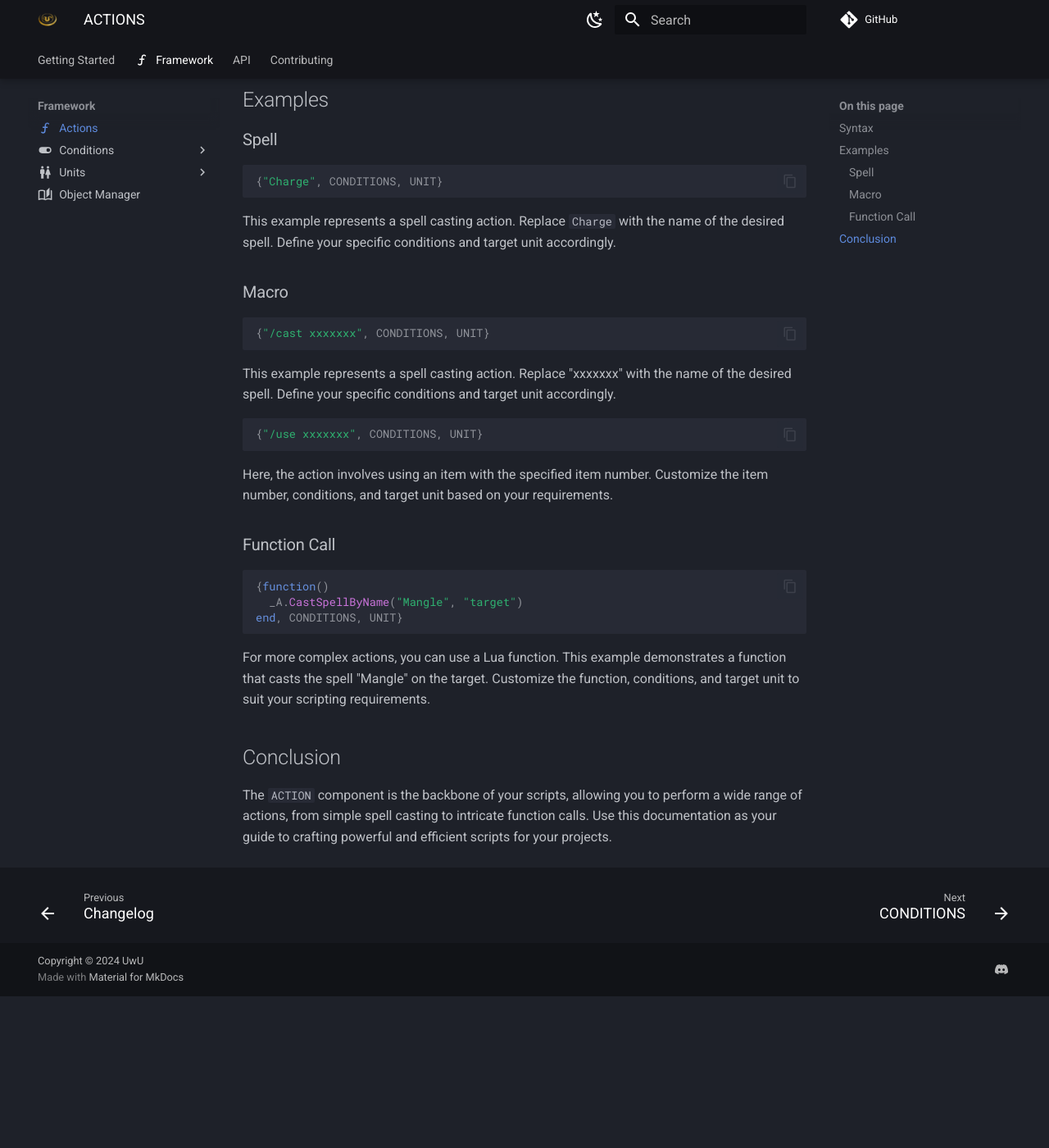
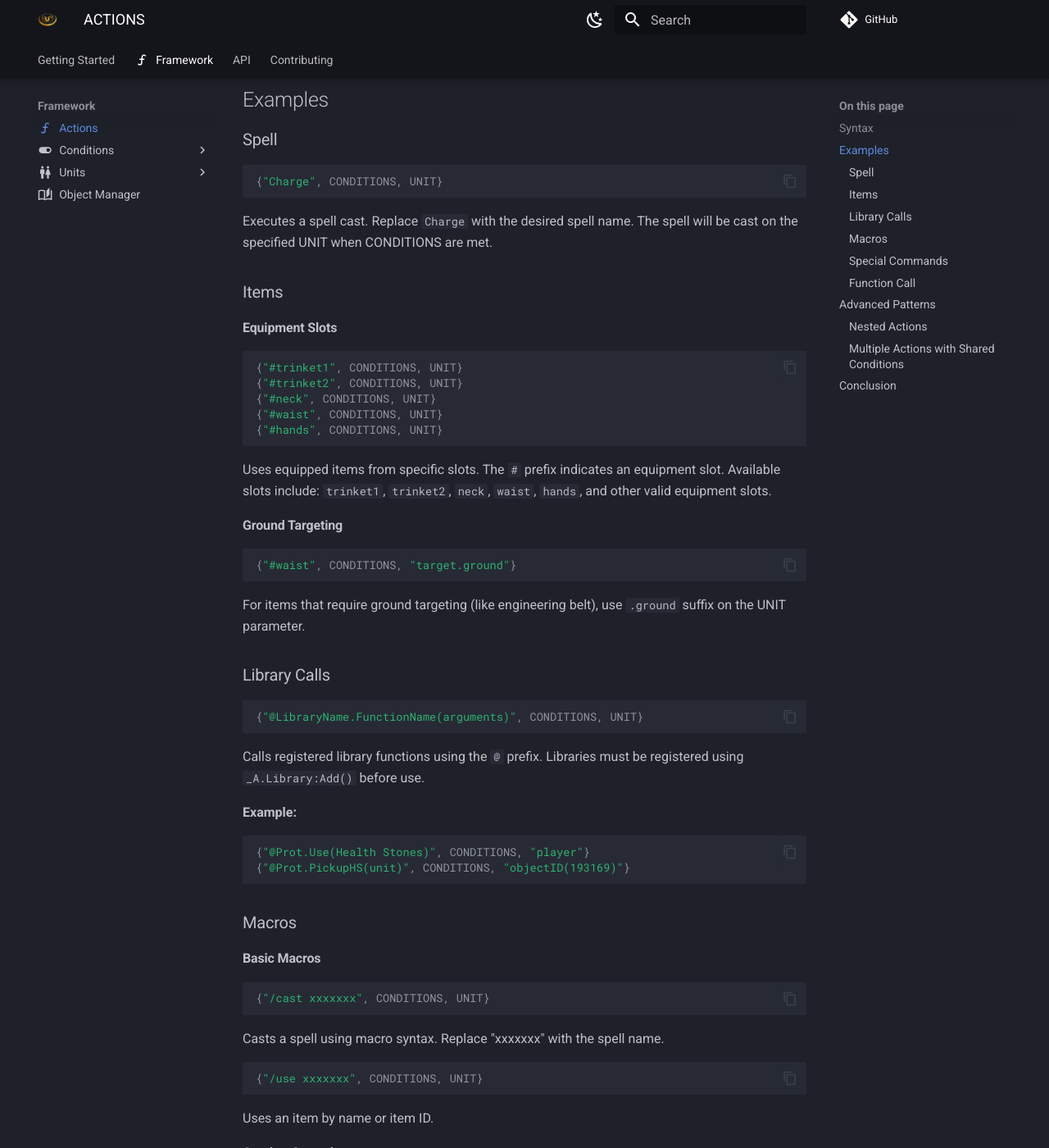
Before and after one commit to DimaSheiko/apep-docs, an MkDocs documentation site: the page built from docs/framework/actions/index.md, in a window 1280 px wide and 1400 px high, scrolled down 747 px. Shown: the whole window at 82% size. Built offline with MkDocs 1.6.1 and Material for MkDocs 9.7.7, drawn with Linux system fonts in a browser that asks for light colours; comment, search, counter and statistics services are not loaded; before the commit the page ends 1962 px from its top, so only the background shows below that; some of the changed text lies outside the part shown.

Commit message:
Enhance action documentation by expanding sections on item usage, macro syntax, special commands, and advanced patterns. Clarify spell casting and function call examples for improved understanding of scripting capabilities.

````diff
--- a/docs/framework/actions/index.md
+++ b/docs/framework/actions/index.md
@@ -30,21 +30,98 @@
 {"Charge", CONDITIONS, UNIT}
 ```
 
-This example represents a spell casting action. Replace `Charge` with the name of the desired spell. Define your specific conditions and target unit accordingly.
+Executes a spell cast. Replace `Charge` with the desired spell name. The spell will be cast on the specified UNIT when CONDITIONS are met.
 
-### Macro
+### Items
+
+#### Equipment Slots
+
+```lua
+{"#trinket1", CONDITIONS, UNIT}
+{"#trinket2", CONDITIONS, UNIT}
+{"#neck", CONDITIONS, UNIT}
+{"#waist", CONDITIONS, UNIT}
+{"#hands", CONDITIONS, UNIT}
+```
+
+Uses equipped items from specific slots. The `#` prefix indicates an equipment slot. Available slots include: `trinket1`, `trinket2`, `neck`, `waist`, `hands`, and other valid equipment slots.
+
+#### Ground Targeting
+
+```lua
+{"#waist", CONDITIONS, "target.ground"}
+```
+
+For items that require ground targeting (like engineering belt), use `.ground` suffix on the UNIT parameter.
+
+### Library Calls
+
+```lua
+{"@LibraryName.FunctionName(arguments)", CONDITIONS, UNIT}
+```
+
+Calls registered library functions using the `@` prefix. Libraries must be registered using `_A.Library:Add()` before use.
+
+**Example:**
+
+```lua
+{"@Prot.Use(Health Stones)", CONDITIONS, "player"}
+{"@Prot.PickupHS(unit)", CONDITIONS, "objectID(193169)"}
+```
+
+### Macros
+
+#### Basic Macros
 
 ```lua
 {"/cast xxxxxxx", CONDITIONS, UNIT}
 ```
 
-This example represents a spell casting action. Replace "xxxxxxx" with the name of the desired spell. Define your specific conditions and target unit accordingly.
+Casts a spell using macro syntax. Replace "xxxxxxx" with the spell name.
 
 ```lua
 {"/use xxxxxxx", CONDITIONS, UNIT}
 ```
 
-Here, the action involves using an item with the specified item number. Customize the item number, conditions, and target unit based on your requirements.
+Uses an item by name or item ID.
+
+#### Combat Control
+
+```lua
+{"/startattack", CONDITIONS, UNIT}
+{"/stopattack", CONDITIONS, UNIT}
+```
+
+Controls auto-attack behavior. Use `/startattack` to begin auto-attacking and `/stopattack` to halt it.
+
+### Special Commands
+
+Commands using the `%` prefix provide special functionality:
+
+#### Target Management
+
+```lua
+{"%target", CONDITIONS, UNIT}
+```
+
+Changes the current target to the specified UNIT.
+
+#### Pause Rotation
+
+```lua
+{"%pause", nil}
+```
+
+Temporarily pauses the rotation execution. Useful when specific conditions require stopping all actions.
+
+#### Cancel Buffs
+
+```lua
+{"%cancelbuff(Buff Name)", CONDITIONS, "player"}
+{"%cancelbuff(Power Word: Shield)", CONDITIONS, "player"}
+```
+
+Removes a specific buff from the target. Commonly used to cancel absorb shields or other buffs that may interfere with mechanics.
 
 ### Function Call
 
@@ -54,8 +131,44 @@
 end, CONDITIONS, UNIT}
 ```
 
-For more complex actions, you can use a Lua function. This example demonstrates a function that casts the spell "Mangle" on the target. Customize the function, conditions, and target unit to suit your scripting requirements.
+For complex actions, use Lua functions. This allows custom logic and multiple operations within a single action.
+
+**Example:**
+
+```lua
+{function()
+  if UnitHealth("player") < 50 then
+    _A.CastSpellByName("Shield Wall", "player")
+  end
+end, "spell.ready", "player"}
+```
+
+## Advanced Patterns
+
+### Nested Actions
+
+Actions can be nested to create complex conditional structures:
+
+```lua
+{{
+  {"Execute", "health<=20", "target"},
+  {"Mortal Strike", "spell.ready", "target"}
+}, "player.incombat && target.WarriorMelee"}
+```
+
+The outer condition must be met, then each inner action is evaluated with its own conditions.
+
+### Multiple Actions with Shared Conditions
+
+```lua
+{{
+  {"Battle Shout", "!buff(Battle Shout).any", "player"},
+  {"Commanding Shout", "!buff(Commanding Shout).any", "player"}
+}, "ui(shoutslist)>0"}
+```
+
+All actions in the group share the outer condition, reducing redundancy.
 
 ## Conclusion
 
-The `ACTION` component is the backbone of your scripts, allowing you to perform a wide range of actions, from simple spell casting to intricate function calls. Use this documentation as your guide to crafting powerful and efficient scripts for your projects.
+The `ACTION` component is the backbone of your scripts, providing diverse execution methods from simple spell casting to complex library calls and special commands. Use this documentation as your guide to crafting powerful and efficient scripts for your projects.
````
